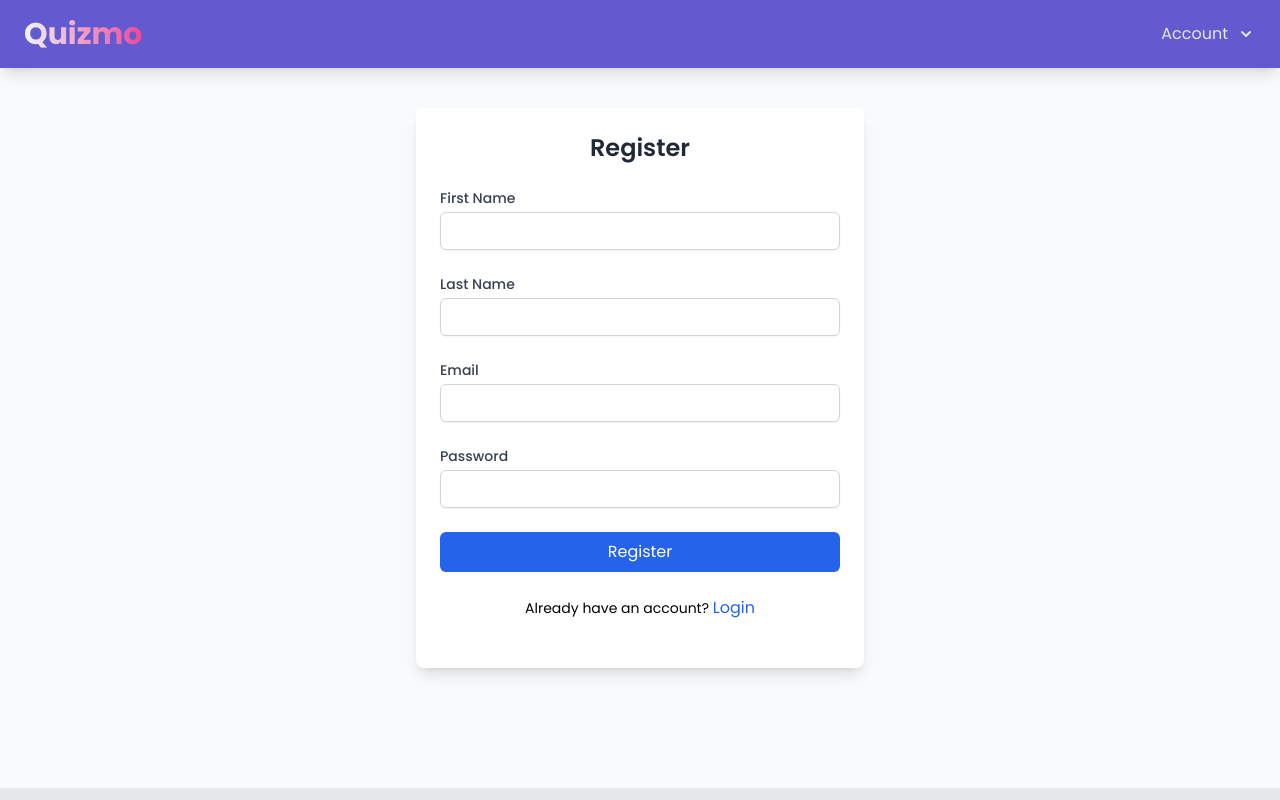
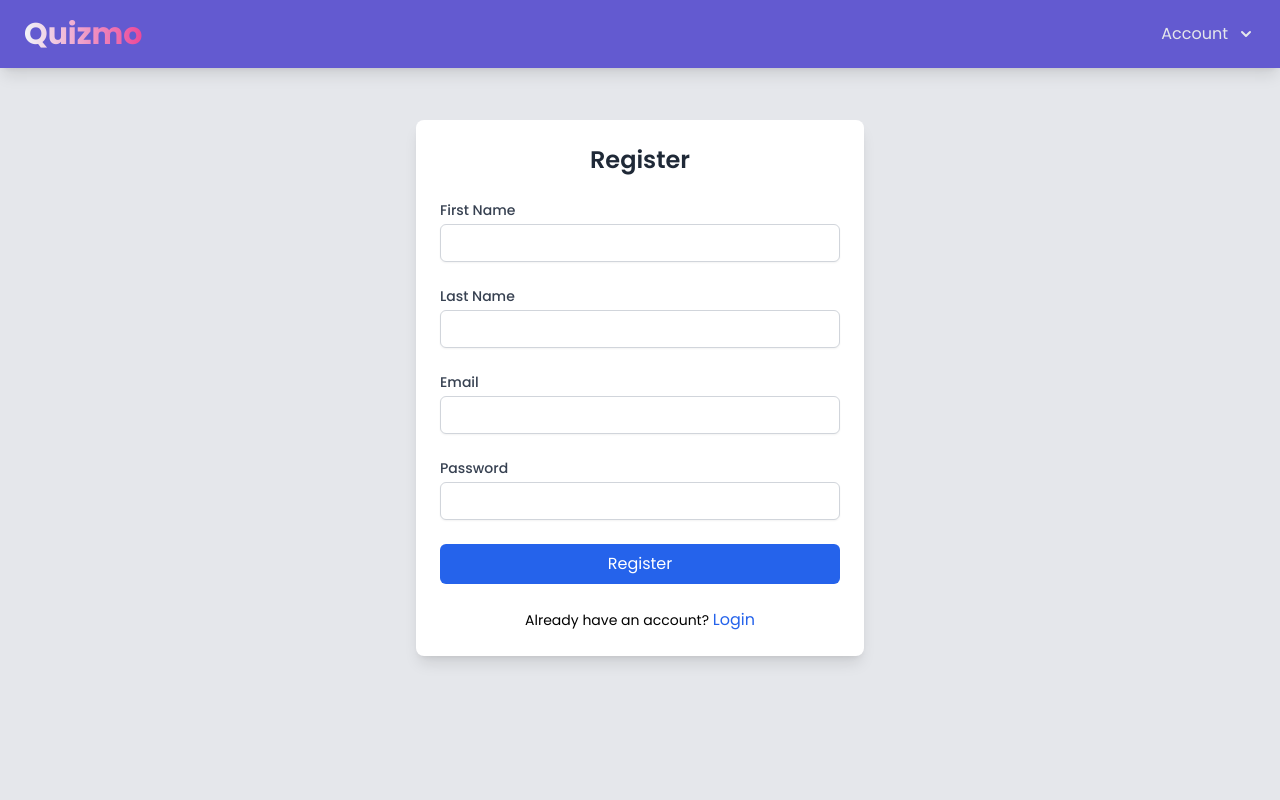
Before and after one commit to Sreenand76/quizApp, a React (Vite) app: page /register in a window 1280 px wide. Built offline with nearby package versions, Linux system fonts and the light colour scheme.

Commit message:
Update Registration.jsx

```diff
--- a/src/components/Auth/Registration.jsx
+++ b/src/components/Auth/Registration.jsx
@@ -13,7 +13,7 @@ const Registration = () => {
 
   const [errorMessage, setErrorMessage] = useState("");
   const [successMessage, setSuccessMessage] = useState("");
-  const navigate=useNavigate();
+  const navigate = useNavigate();
 
   const handleInputChange = (e) => {
     setRegistration({ ...registration, [e.target.name]: e.target.value });
@@ -23,15 +23,14 @@ const Registration = () => {
     e.preventDefault();
     try {
       const result = await registerUser(registration);
-      setSuccessMessage(result);
+      setSuccessMessage(result.message); // assuming result has a message
       setErrorMessage("");
       setRegistration({ firstName: "", lastName: "", email: "", password: "" });
-      toast.success("Registration successfull")
+      toast.success("Registration successful");
       navigate("/login");
-
     } catch (error) {
       setSuccessMessage("");
-      setErrorMessage(`Registration error: ${error.message}`);
+      setErrorMessage(`Registration error: ${error.message || "An error occurred"}`);
     }
     setTimeout(() => {
       setErrorMessage("");
@@ -40,10 +39,14 @@ const Registration = () => {
   };
 
   return (
-    <section className="min-h-[90vh] flex  justify-center bg-gray-50">
-      <div className="max-w-md w-full p-6 bg-white rounded-lg shadow-lg max-h-[75vh] md:max-h-[70vh] mt-10">
-        {errorMessage && <p className="bg-red-100 text-red-700 p-2 rounded-md mb-4">{errorMessage}</p>}
-        {successMessage && <p className="bg-green-100 text-green-700 p-2 rounded-md mb-4">{successMessage}</p>}
+    <section className="flex justify-center p-3">
+      <div className="max-w-md w-full p-6 bg-white rounded-lg shadow-lg  mt-10">
+        {errorMessage && (
+          <p className="bg-red-100 text-red-700 p-2 rounded-md mb-4">{errorMessage}</p>
+        )}
+        {successMessage && (
+          <p className="bg-green-100 text-green-700 p-2 rounded-md mb-4">{successMessage}</p>
+        )}
 
         <h2 className="text-2xl font-semibold text-gray-800 text-center mb-6">Register</h2>
 
```
